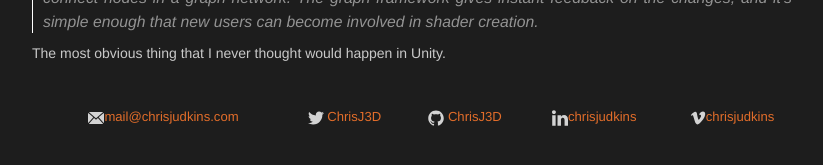
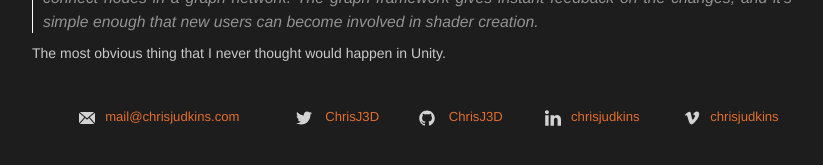
Before and after one commit to ChrisJ3D/Portfolio, a Jekyll site: the page built from _posts/2018-01-19-unity-2018-plans.md, in a window 1280 px wide. Shown: the part 493-658 px from the top of the page, without its empty margins (228-1051 px from the left). Built offline with Jekyll 4.4.1, drawn with Linux system fonts in a browser that asks for light colours.

Commit message:
Increased icon padding

```diff
--- a/_sass/minima/_base.scss
+++ b/_sass/minima/_base.scss
@@ -209,15 +209,10 @@ pre {
 .icon > svg {
   display: inline-block;
   vertical-align: middle;
+  padding-right: 10px;
 
   path {
     fill: $grey-color;
-  }
-}
-
-.social-media-list {
-  .icon {
-    padding-right: 5px;
   }
 
   li + li {
```
